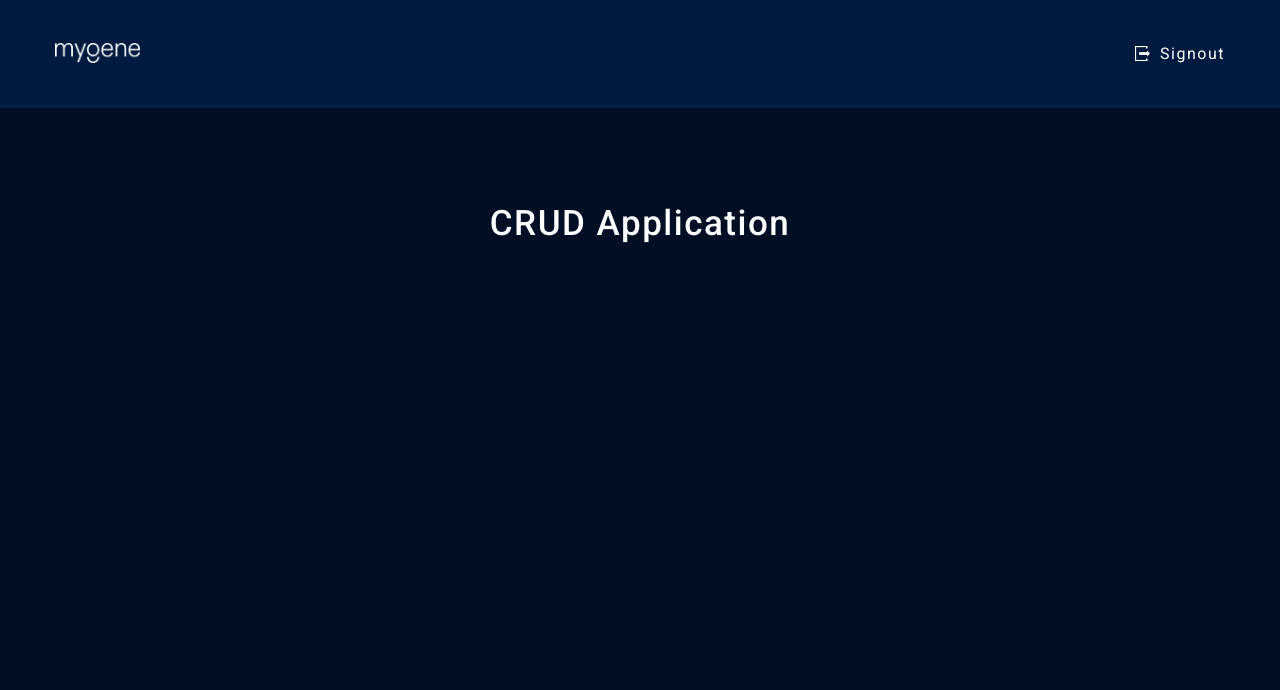
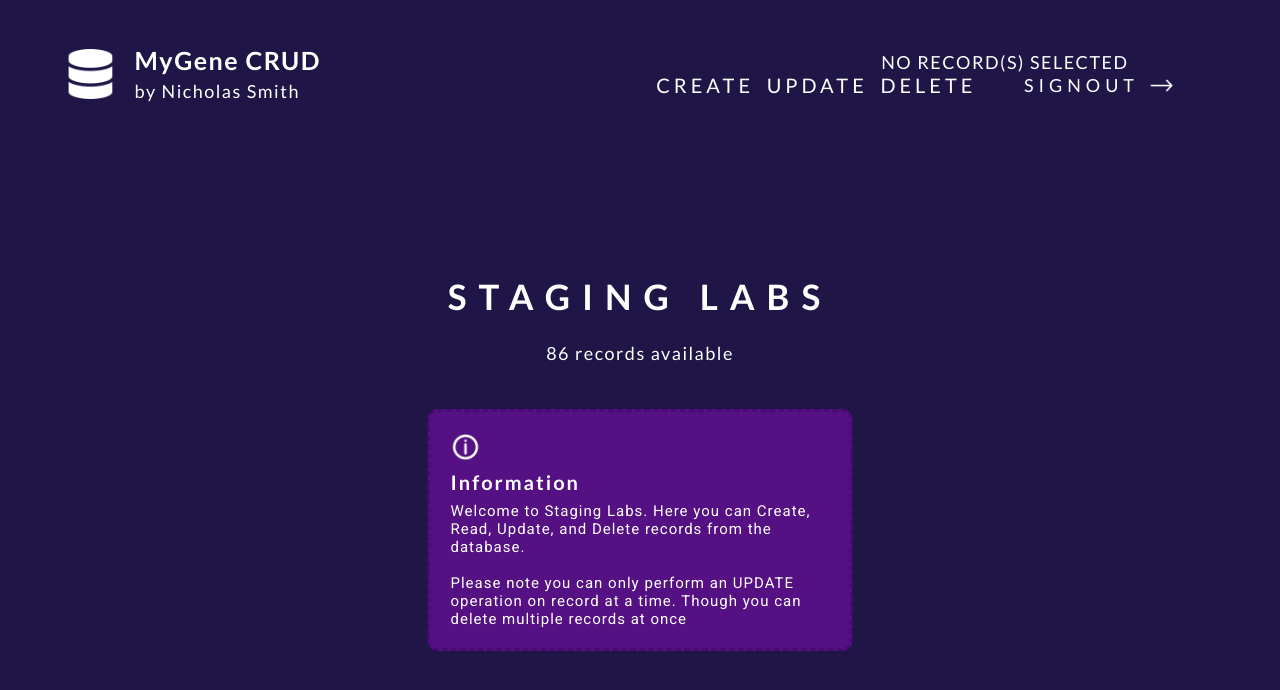
Before and after one commit to nickS1337/staging_labs, a website: page public/index.html in a window 1280 px wide. Drawn offline with nearby package versions, Linux system fonts and the light colour scheme.

Commit message:
incomplete UI

```diff
--- a/public/index.html
+++ b/public/index.html
@@ -3,31 +3,69 @@
 
 <head>
 
+    <script src="jquery.min.js"></script>
+    <script src="jquery-ui.js"></script>
+    <script src="jquery-ui.min.js"></script>
+
     <link rel="stylesheet" href="stylesheet.css"></script>
     <link rel="preconnect" href="https://fonts.googleapis.com">
-    <link rel="preconnect" href="https://fonts.gstatic.com" crossorigin>
-    <link href="https://fonts.googleapis.com/css2?family=Roboto:wght@300;400;500&display=swap" rel="stylesheet">
+    <link rel="preconnect" href="https//fonts.gstatic.com" crossorigin>
+    <link href="https://fonts.googleapis.com/css2?family=Lato:wght@300;400;700;900&family=Roboto+Mono:wght@200;300&family=Roboto:wght@300;400&display=swap" rel="stylesheet">
 
-    <!-- Datatables CDN -->
-    <link rel="stylesheet" href="cdn.datatables.net/1.13.1/css/jquery.dataTables.min.css" />
-    <script src="cdn.datatables.net/1.13.1/js/jquery.dataTables.min.js"></script>
+    <script src="http://127.0.0.1:27015/socket.io/socket.io.js"></script>
 
 </head>
 
 <body>
 
-    <div id="nav">
-        <div id="logo"></div>
-        <div id="signout">
-            <div id="signout-icon"></div>
-            <div id="signout-txt">Signout</div>
+    <div id="navbar">
+
+        <div id="navbar-left">
+            <div id="db-icon" class="inline-middle cover"></div>
+            <div id="app-name" class="inline-middle">
+                <div id="app-title">MyGene CRUD</div>
+                <div id="app-author">by Nicholas Smith</div>
+            </div>
         </div>
+        <div id="navbar-right">
+
+            <div id="row_selected" class="inline-middle">NO RECORD(S) SELECTED</div>
+
+            <div id="list-actions" class="inline-middle">
+                <div class="action inline-middle">CREATE</div>
+                <div class="action inline-middle">UPDATE</div>
+                <div class="action inline-middle">DELETE</div>
+            </div>
+
+            <div id="signout" class="inline-middle">
+                <div id="signout-text" class="inline-middle">SIGNOUT</div>
+                <div id="signout-icon" class="inline-middle cover"></div>
+            </div>
+
+        </div>
+
     </div>
 
     <div id="crud-container">
-        <div id="crud-title">CRUD Application</div>
+
+        <div id="crud-title">STAGING LABS</div>
+        <div id="no-records">86 records available</div>
+        <div class="information" id="welcome-tab">
+            <div class="information-icon cover"></div>
+            <div class="information-title">Information</div>
+            <div class="information-txt">Welcome to Staging Labs. Here you can Create, Read, Update, and Delete records from the database.<br>
+               <br>Please note you can only perform an UPDATE operation on record at a time. Though you can delete multiple records at once
+            </div>
+        </div>
+
+        <table id="table">
+
+        </table>
+
     </div>
 
 </body>
 
+<script src="scripts.js"></script>
+
 </html>
--- a/public/scripts.js
+++ b/public/scripts.js
@@ -0,0 +1,22 @@
+var socket = io.connect("http://127.0.0.1:27015/", { transports : ['websocket'] });
+
+//We will receive 'table-data' as soon as we connect to the server:
+socket.on("table-data", (data)=>{
+
+    //Grab a sample so we can know what the table headers will be:
+    var data_keys = Object.keys(data[0]);
+    var th_html = "<tr class='th-row'><th></th>"
+
+    for (var i = 0; i < data_keys.length; i++){
+        th_html += "<th>" + data_keys[i] + "</th>";
+    } th_html += "</tr>";
+
+    for (var i = 0; i < data.length; i++){
+
+    }
+
+    $("#table").append(th_html);
+
+    //Now do all the rows
+
+});
--- a/public/stylesheet.css
+++ b/public/stylesheet.css
@@ -1,77 +1,198 @@
 html, body {
     padding: 0px;
     margin: 0px;
-    font-family: "Roboto";
-    background-color: #000f24;
+    font-family: "Lato";
+    color: #fff;
+    background-color: #201547;
     letter-spacing: 1.5px;
 }
 
-#nav {
-    position: relative;
-    display: block;
-    width: 100%;
-    padding-top: 35px;
-    padding-bottom: 35px;
-    padding-left: 55px;
-    padding-right: 55px;
-    background-color: #001b3f;
-    border-bottom: 0.2em solid #00214d;
-    box-sizing: border-box;
+.cover {
+    background-position: center;
+    background-repeat: no-repeat;
+    background-size: cover;
 }
 
-#logo {
-    position: relative;
-    display: inline-block;
-    vertical-align: middle;
-    height: 35px;
-    width: 85px;
-    background-image: url("pics/mygene_logo_w.png");
+.contain {
     background-position: center;
     background-repeat: no-repeat;
     background-size: contain;
 }
 
-#signout {
+.inline-middle {
+    display: inline-block;
+    vertical-align: middle;
+}
+
+#navbar {
+    position: fixed;
+    width: 100%;
+    height: fit-content;
+    box-sizing: border-box;
+    -webkit-backdrop-filter: blur(20px);
+    backdrop-filter: blur(20px);
+    padding: 45px;
+    padding-left: 65px;
+    padding-right: 65px;
+}
+
+#navbar-left, #navbar-right {
     position: relative;
     display: inline-block;
     vertical-align: middle;
-    float: right;
+    width: 48%;
+}
+
+#navbar-right { text-align: right; }
+
+#db-icon {
+    position: relative;
+    height: 50px;
+    width: 50px;
+    margin-right: 15px;
+    background-image: url("pics/database.png");
+}
+
+#app-title {
+    font-size: 25px;
+    font-weight: bold;
+    margin-bottom: 5px;
+}
+
+#app-author {
+    font-size: 18px;
+}
+
+.action {
+    position: relative;
+    font-size: 20px;
+    margin-right: 8px;
+    letter-spacing: 4px;
     cursor: pointer;
-    color: #fff;
-    margin-top: 7.5px;
+}
+
+#signout-text {
+    position: relative;
+    margin-right: 5px;
+    letter-spacing: 5px;
+    font-size: 18px;
+}
+
+#signout {
+    margin-left: 35px;
+    cursor: pointer;
 }
 
 #signout-icon {
     position: relative;
-    display: inline-block;
-    vertical-align: middle;
-    height: 15px;
-    width: 15px;
-    margin-right: 5px;
-    background-image: url("pics/signout_w.png");
-    background-position: center;
-    background-repeat: no-repeat;
-    background-size: contain;
+    height: 12.5px;
+    width: 25px;
+    background-image: url("pics/arrow.png");
 }
 
-#signout-txt {
+#row_selected {
     position: relative;
-    display: inline-block;
-    vertical-align: middle;
+    font-size: 18px;
+    margin-right: 45px;
+    text-transform: uppercase;
 }
 
 #crud-container {
     position: relative;
-    left: 50%;
-    transform: translateX(-50%);
-    width: 80%;
-    margin-top: 95px;
-    margin-bottom: 95px;
+    width: 100%;
+    height: fit-content;
+    box-sizing: border-box;
+    padding-top: 275px;
 }
 
 #crud-title {
+    position: relative;
+    left: 50%;
+    transform: translateX(-50%);
+    text-transform: uppercase;
+    font-weight: bold;
     font-size: 35px;
-    font-weight: 500;
+    letter-spacing: 12px;
     text-align: center;
-    color: #fff;
 }
+
+#no-records {
+    position: relative;
+    text-align: center;
+    font-size: 18px;
+    margin-top: 25px;
+}
+
+#welcome-tab {
+    position: relative;
+    left: 50%;
+    margin-top: 45px;
+    transform: translateX(-50%);
+}
+
+.information {
+    position: relative;
+    box-sizing: border-box;
+    height: fit-content;
+    width: fit-content;
+    max-width: 425px;
+    padding: 20px;
+    background-color: #551183;
+    border: 0.2em solid #4a0a75;
+    border-style: dashed;
+    border-radius: 10px;
+}
+
+.information-icon {
+    position: relative;
+    height: 30px;
+    width: 30px;
+    background-image: url("pics/info_icon.png");
+    margin-bottom: 8px;
+}
+
+.information-title {
+    position: relative;
+    font-size: 20px;
+    font-weight: bold;
+    letter-spacing: 2px;
+    margin-bottom: 8px;
+}
+
+.information-txt {
+    position: relative;
+    font-family: "Roboto";
+    font-size: 15px;
+    letter-spacing: 1px;
+}
+
+#table {
+    position: relative;
+    min-width: 100%;
+    margin-top: 35px;
+    border-collapse: collapse;
+}
+
+#table tr td {
+    background-color: rgb(29, 13, 87);
+    padding: 10px;
+    font-family: "Roboto";
+}
+
+#table tr th {
+    padding: 15px;
+    font-size: 14px;
+    text-transform: uppercase;
+    background-color: #170f33;
+    letter-spacing: 2px;
+}
+
+#table tr:hover td {
+    background-color: #3d2591;
+}
+
+.th-row {
+    position: sticky;
+}
+
+.odd { background-color: #1e0185; }
```
Also changed, not shown: public/pics/4829869_arrow_next_right_icon.png (added), public/pics/arrow.png (added), public/pics/database.png (renamed from public/pics/8665333_database_icon.png).
